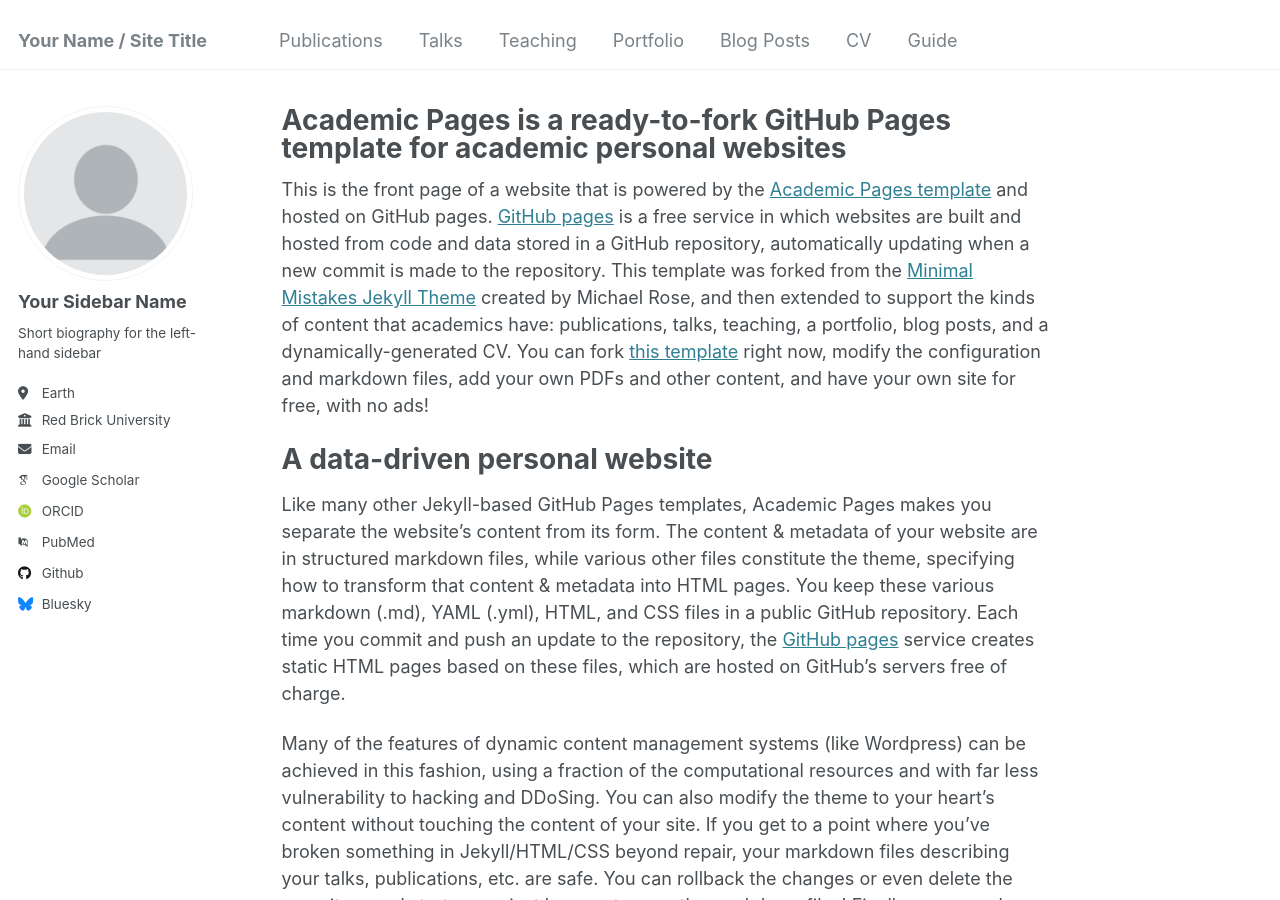
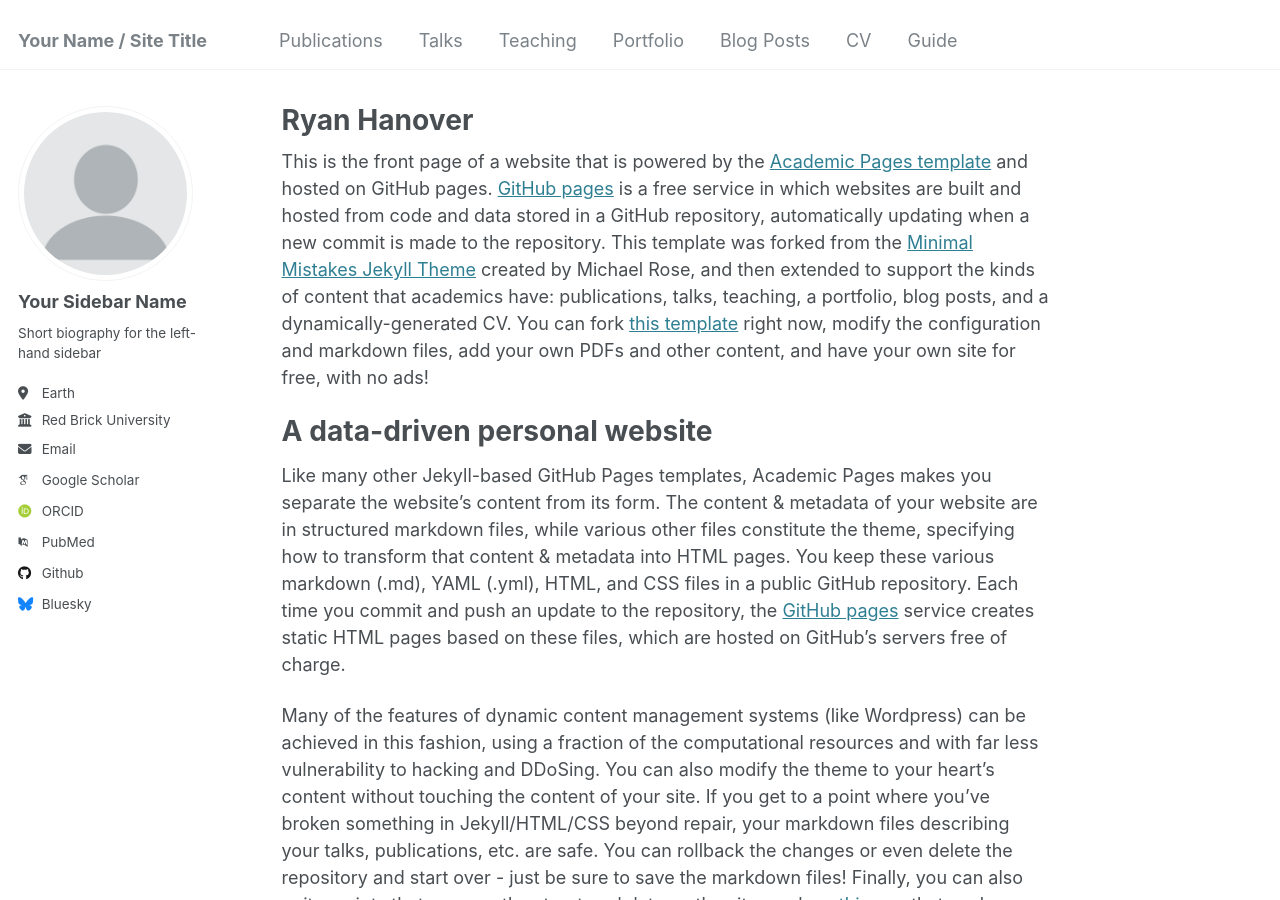
Before and after one commit to rh4hunnid/rh4hunnid.github.io, a Jekyll site: the page built from _pages/about.md, in a window 1280 px wide and 900 px high. Built offline with Jekyll 4.4.1, drawn with Linux system fonts in a browser that asks for light colours; some web fonts are replaced.

Commit message:
added name

```diff
--- a/_pages/about.md
+++ b/_pages/about.md
@@ -1,6 +1,6 @@
 ---
 permalink: /
-title: "Academic Pages is a ready-to-fork GitHub Pages template for academic personal websites"
+title: "Ryan Hanover"
 author_profile: true
 redirect_from:
   - /about/
```
